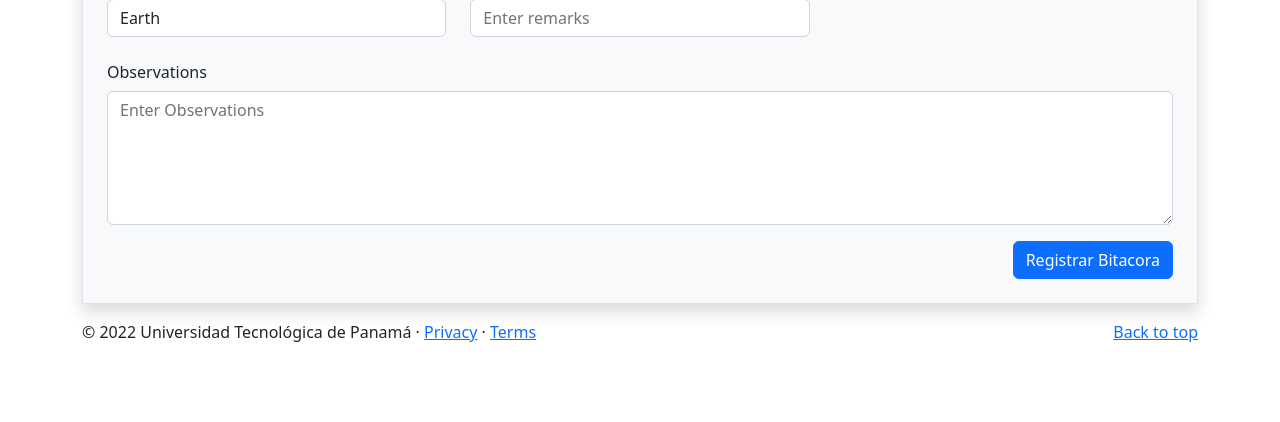
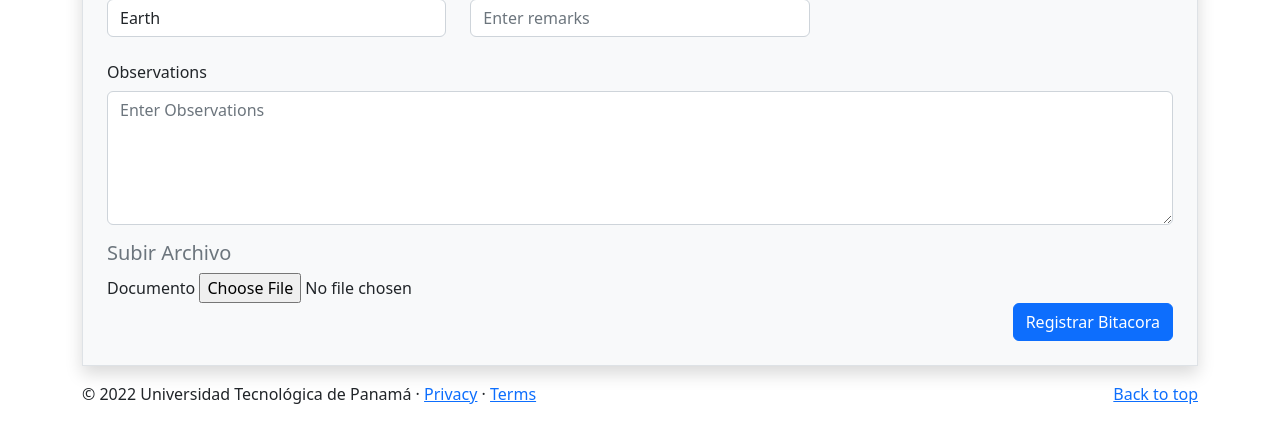
Before and after one commit to MikeDev00/Proyecto-GIIS, a Django app: page /bitacora/ in a window 1280 px wide. Shown: the part 987-1409 px from the top of the page. Before the commit the page ends 1329 px from the top, so only its background shows below. Run offline with Django 4.2, Linux system fonts and the light colour scheme; some libraries are stand-ins or nearby versions.

Commit message:
imagne internamente

```diff
--- a/ProyectoGIIS/ProyectoGIIS/settings.py
+++ b/ProyectoGIIS/ProyectoGIIS/settings.py
@@ -89,6 +89,8 @@ DATABASES = {
     }
 }
 
+MEDIA_ROOT = os.path.join(BASE_DIR, 'media')
+MEDIA_URL = '/media/'
 
 # Password validation
 # https://docs.djangoproject.com/en/4.1/ref/settings/#auth-password-validators
--- a/ProyectoGIIS/home/forms.py
+++ b/ProyectoGIIS/home/forms.py
@@ -30,3 +30,4 @@ class BitacoraForm(forms.Form):
     groundtyp = forms.CharField(empty_value=None, required=False)
     remarksgro = forms.CharField(empty_value=None, required=False)
     observations = forms.CharField(empty_value=None, required=False)
+    file = forms.FileField()
--- a/ProyectoGIIS/home/templates/bitacora.html
+++ b/ProyectoGIIS/home/templates/bitacora.html
@@ -45,7 +45,7 @@
         <div class="row">
             <div class="col-md-12 ">
                 <div class="signup-form">
-                    <form action="" class="mt-5 border p-4 bg-light shadow" method = "POST">{% csrf_token %}
+                    <form action="" class="mt-5 border p-4 bg-light shadow" method = "POST" enctype="multipart/form-data">{% csrf_token %}
                         <h4 class="text-center mb-5 text-secondary">Ingresar Datos de Bitácora de Mediciones</h4>
                         <div class="row">
 
@@ -203,6 +203,14 @@
                                 </div>
                             </div>
 
+                            <h5 class="mb-8 text-secondary">Subir Archivo </h5>
+                            <div>
+                                <label for="label">Documento</label>
+                                <input type="file" name="file" id="label">
+                            </div>
+
+
+
 
                             <div class="col-md-12">
                                <button type="submit" class="btn btn-primary float-end">Registrar Bitacora</button>
--- a/ProyectoGIIS/home/views.py
+++ b/ProyectoGIIS/home/views.py
@@ -1,9 +1,12 @@
+from tkinter import Grid
 from django.shortcuts import render, redirect
 from django.apps import apps
 import pymongo
+import gridfs
+
 
 from .forms import BitacoraForm
-from .forms import CarForm
+
 
 def connectDB():
     datosBitacora = pymongo.MongoClient("mongodb+srv://admin:1234@proyecto.hxkzzt7.mongodb.net/?retryWrites=true&w=majority")
@@ -33,7 +36,10 @@ def bitacora(request):
     if request.method == 'GET':
         return render(request,'bitacora.html', {'bita':{}})
     if request.method == 'POST':
-        form = BitacoraForm(request.POST or None)
+        form = BitacoraForm(request.POST or None, request.FILES)
+        myDB = connectDB()
+        fs = gridfs.GridFS(myDB)
+
         if form.is_valid():
             fecha = form.cleaned_data.get("fecha")
             hour = form.cleaned_data.get("hour")
@@ -57,15 +63,21 @@ def bitacora(request):
             remarksgro = form.cleaned_data.get("remarksgro")
             observations = form.cleaned_data.get("observations")
 
-        myDB = connectDB()
+
+
         bitacora = myDB["Bitacora"]
         bitacora.insert_one( { "Fecha": fecha ,"Hora": hour, "Lugar": place, "Operador": operator, "Latitud": latitude, "Longitud": longitude,
         "Altitud": altitude, "Statype": statype, "Senstype": senstype, "Statnum": statnum, "Sensnum": sensnum, "FlName": flname, "Freq" : freq,
         "Duration": duration, "WindOpts": windopts, "RainOpts":rainopts, "Temp":temp, "RemarksTemp":remarkstemp, "GroundType": groundtyp,
-        "RemarksGround": remarksgro, "Observations": observations } )
+        "RemarksGround": remarksgro, "Observations": observations, "Documento": file } )
         return redirect('datos')
 
 
+def handle_uploaded_file(f):
+    with open('C:/Users/yexil/Environments/Proyecto GIIS/ProyectoGIIS/staticfiles/upload ' + f.name, 'wb+') as destination:
+
+        for chunk in f.chunks():
+            destination.write(chunk)
 
 def datos(request):
     return render(request,"datos.html")
```
